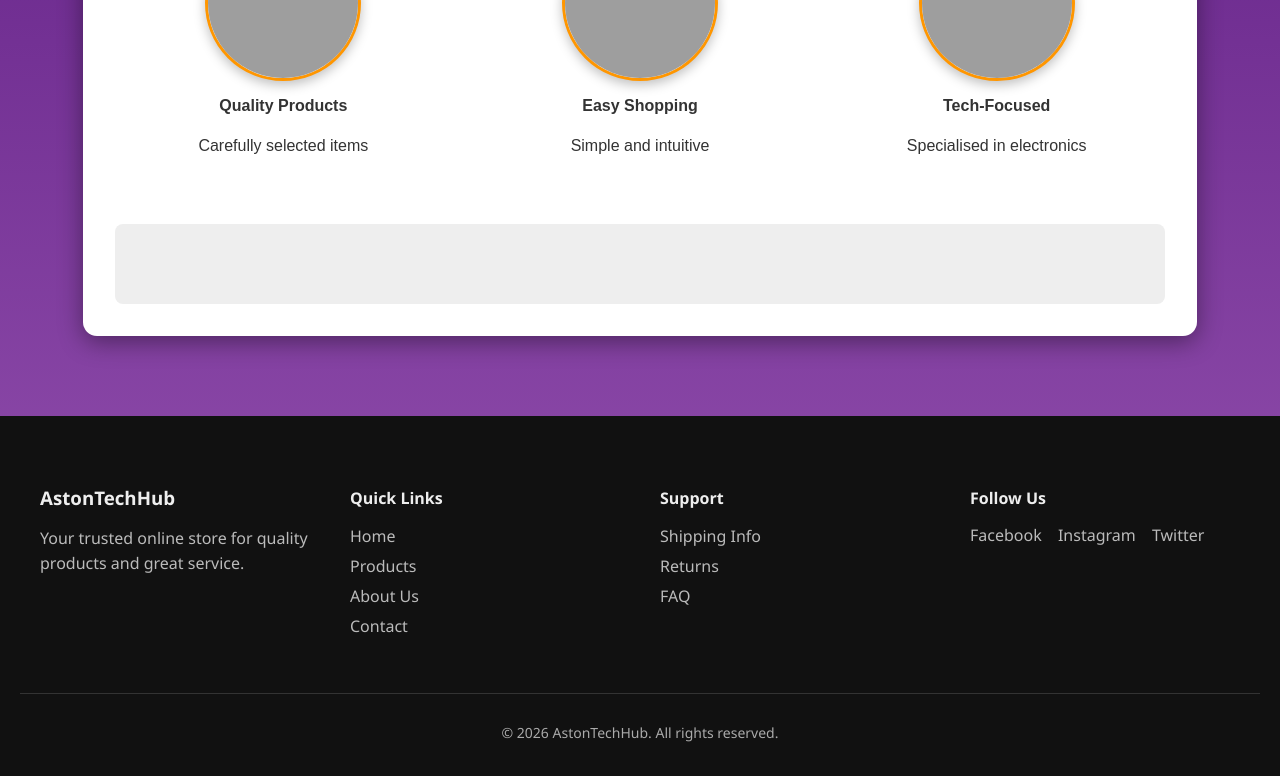
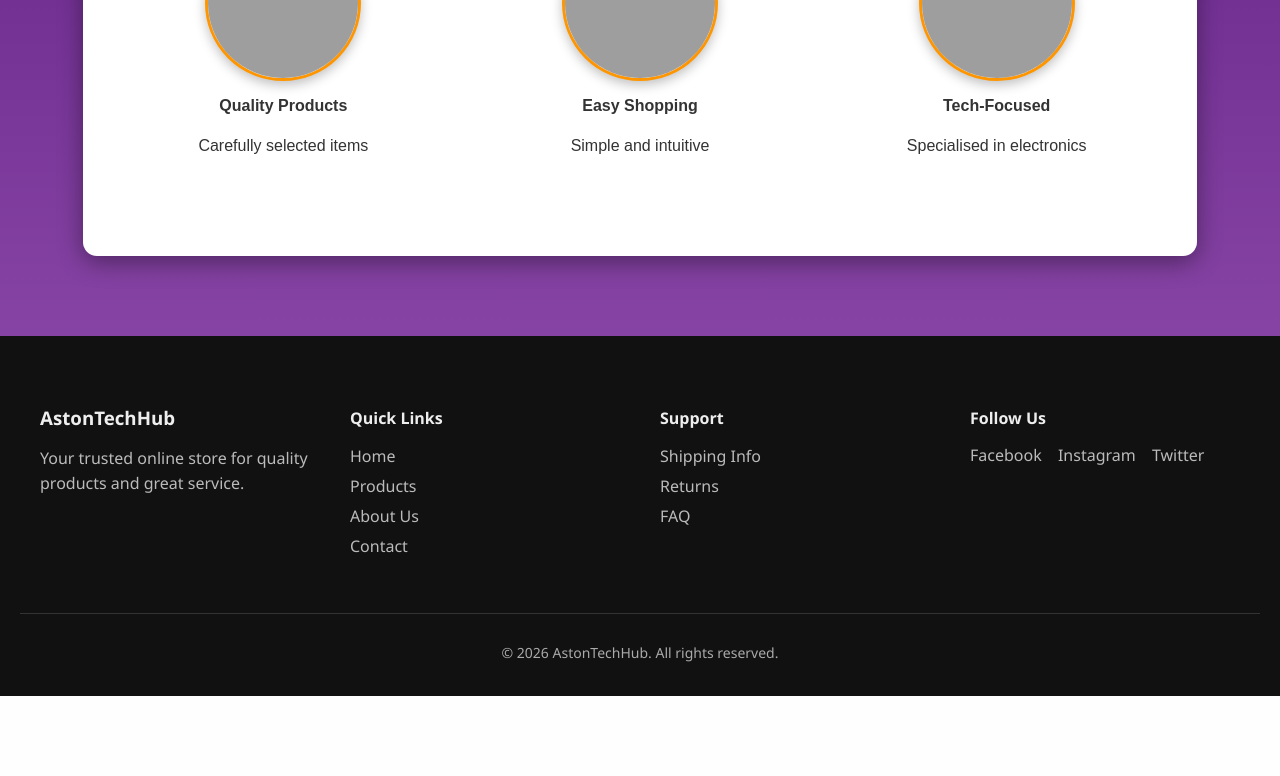
Before and after one commit to Zaid748-collab/Team-31, a Django app: page /about/ in a window 1280 px wide. Shown: the part 902-1678 px from the top of the page. After the commit the page ends 1598 px from the top, so only its background shows below. Run offline with Django 5.2, Linux system fonts and the light colour scheme; parts of the project's set-up code (start-up, migrations or seed data) failed here and were passed over; grey boxes are pictures that could not be loaded.

Commit message:
auto-generated commit message

```diff
--- a/Team31Project/About_Us/templates/About_Us/About_Us.html
+++ b/Team31Project/About_Us/templates/About_Us/About_Us.html
@@ -79,8 +79,6 @@
 
     </div>
 
-    <div class="about-footer-space"></div>
-
 </div>
 
 {% endblock %}
--- a/Team31Project/static/css/about.css
+++ b/Team31Project/static/css/about.css
@@ -118,15 +118,6 @@ body {
   font-size: 0.9rem;
 }
 
-/* =========================== */
-/* Footer placeholder          */
-/* =========================== */
-.about-footer-space {
-  height: 80px;
-  background: #eee;
-  margin-top: 50px;
-  border-radius: 8px;
-}
 
 /* =========================== */
 /* Responsive adjustments      */
```
